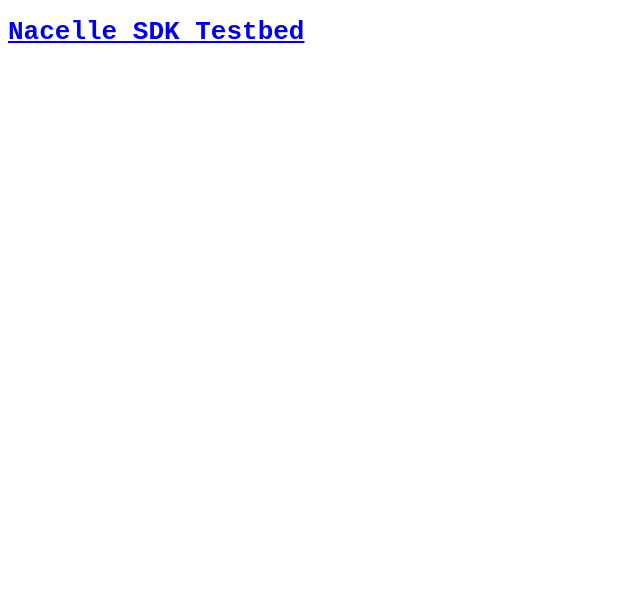
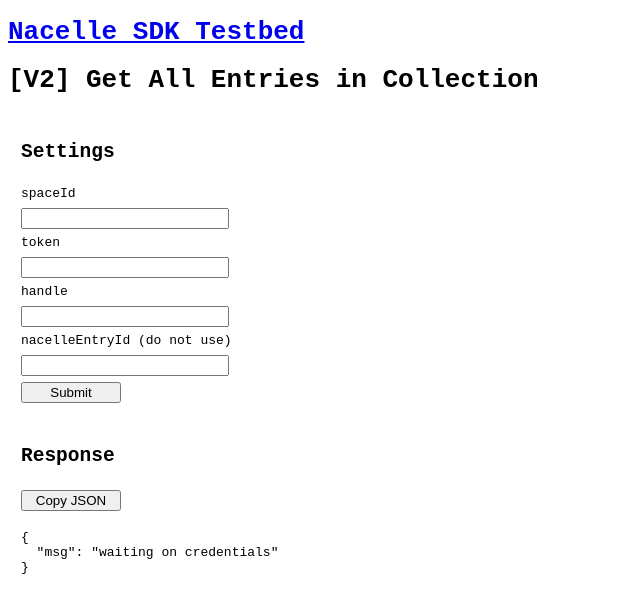
Before and after one commit to ngafar/nacelle-sdk-testbed, a React (Create React App) app: page /v2/all-entries-in-collection in a window 1280 px wide. Before the commit this address had no page. Shown: the top 612 px of the page, without its empty margins (0-640 px from the left). Built offline with nearby package versions, Linux system fonts and the light colour scheme.

Commit message:
added AllEntriesInCollection

```diff
--- /dev/null
+++ b/src/pages/v2/AllEntriesInCollection.js
@@ -0,0 +1,30 @@
+import Storefront from "@nacelle/storefront-sdk";
+import Layout from "../../components/Layout";
+
+function AllEntriesInCollection() {
+  async function getContent(spaceId, token, handle) {
+    const client = Storefront({
+      storefrontEndpoint: `https://storefront.api.nacelle.com/graphql/v1/spaces/${spaceId}`,
+      token: token,
+    });
+
+    const content = await client.productCollectionEntries({
+      handle: handle,
+      maxReturnedEntries: -1, // -1 to get all
+    });
+
+    console.log(content);
+    return content;
+  }
+
+  return (
+    <>
+      <Layout
+        title="[V2] Get All Entries in Collection"
+        requestFunc={getContent}
+      ></Layout>
+    </>
+  );
+}
+
+export default AllEntriesInCollection;
--- a/src/pages/v2/_routes.js
+++ b/src/pages/v2/_routes.js
@@ -1,5 +1,6 @@
 import AllProducts from "./AllProducts";
 import AllCollections from "./AllCollections";
+import AllEntriesInCollection from "./AllEntriesInCollection";
 import AllContent from "./AllContent";
 import ProductByHandle from './ProductByHandle'
 import CollectionByHandle from './CollectionByHandle'
@@ -8,6 +9,7 @@
 const v2_routes_group = [
     {path: '/v2/all-products', component: AllProducts, name: "Get All Products"},
     {path: '/v2/all-collections', component: AllCollections, name: "Get All Collections"},
+    {path: '/v2/all-entries-in-collection', component: AllEntriesInCollection, name: "Get All Entries in Collection"},
     {path: '/v2/all-content', component: AllContent, name: "Get All Content"},
 
     {path: '/v2/product-by-handle', component: ProductByHandle, name: "Get Product by Handle"},
```
